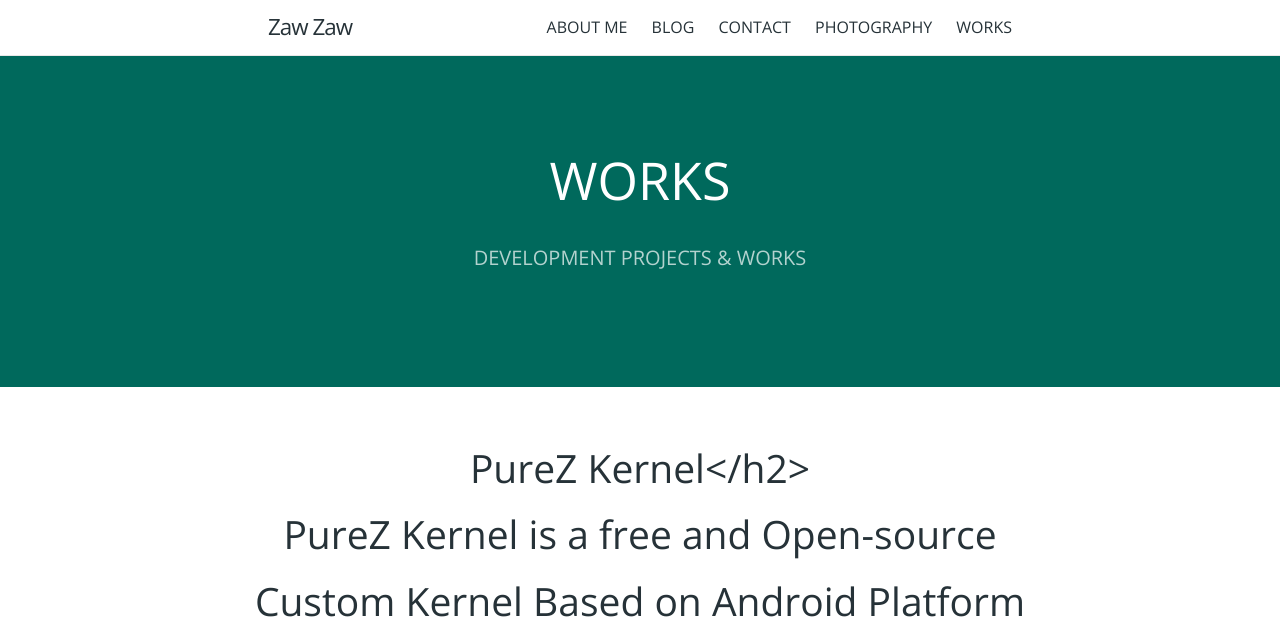
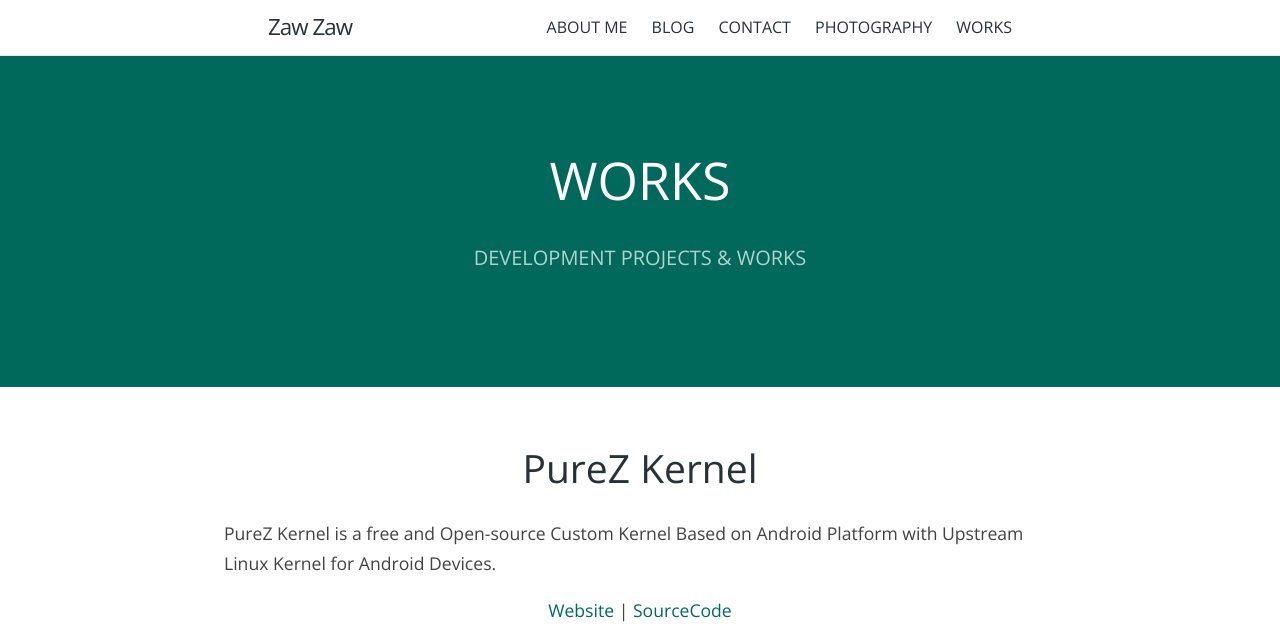
Before and after one commit to zawzaww/zawzaww.github.io, a Jekyll site: the page built from works.md, in a window 1280 px wide and 1400 px high, cut to the strip 0-624 px from the top of the window. Built offline with Jekyll 4.4.1, drawn with Linux system fonts in a browser that asks for light colours.

Commit message:
works: Fix html <h1/> syntax

```diff
--- a/works.md
+++ b/works.md
@@ -5,7 +5,7 @@ tagline: DEVELOPMENT PROJECTS & WORKS
 permalink: /works
 ---
 
-<h1 align="center">PureZ Kernel</h2>
+<h1 align="center">PureZ Kernel</h1>
 <p>PureZ Kernel is a free and Open-source Custom Kernel Based on Android Platform with Upstream Linux Kernel for Android Devices.</p>
 <p align="center"><a href="https://purez-kernel.github.io">Website</a> | <a href="https://github.com/purez-kernel">SourceCode</a></p>
 <p align="center">
```
